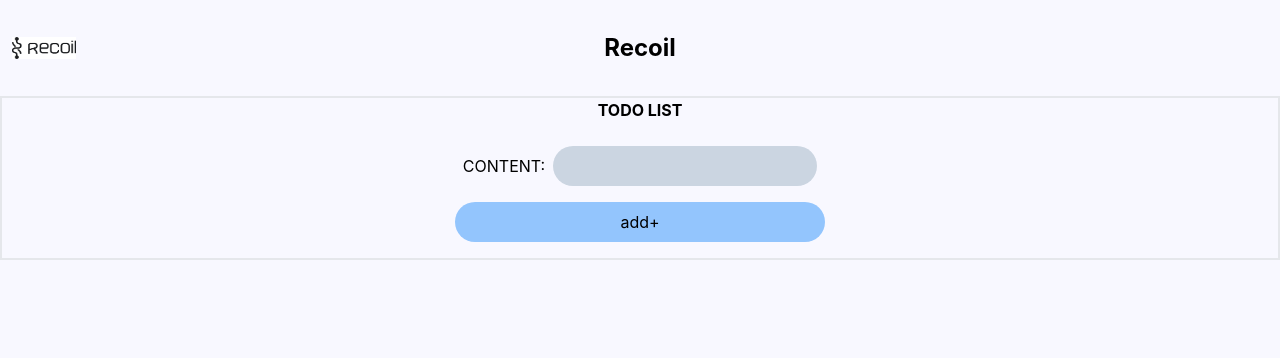
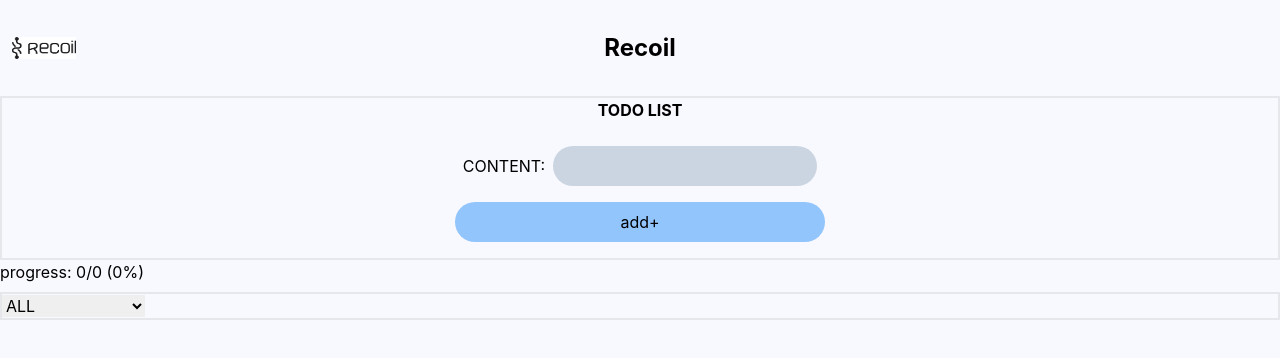
Before and after one commit to wonseok5/recoil-train, a Next.js app: page /todolist in a window 1280 px wide. Shown: the top 358 px of the page. Built offline with nearby package versions, Linux system fonts and the light colour scheme.

Commit message:
add user management

```diff
--- a/pages/index.tsx
+++ b/pages/index.tsx
@@ -13,6 +13,14 @@ const Home: NextPage = () => {
               <a className="font-bold text-blue-400 text-lg "> - TODO LIST</a>
             </Link>
           </li>
+          <li>
+            <Link href={"/user-management"}>
+              <a className="font-bold text-blue-400 text-lg ">
+                {" "}
+                - USER MANAGEMENT
+              </a>
+            </Link>
+          </li>
         </ul>
       </div>
     </Layout>
--- /dev/null
+++ b/pages/todolist/components/Filter.tsx
@@ -0,0 +1,26 @@
+import React, { ChangeEvent, ChangeEventHandler, useCallback } from "react";
+import cn from "classnames";
+import { useRecoilState, useRecoilValue } from "recoil";
+import { todoListFilterState } from "../state";
+const Filter = () => {
+  const [selectedFilter, setSelectedFilter] =
+    useRecoilState(todoListFilterState);
+  const updateFilter: ChangeEventHandler<HTMLSelectElement> = useCallback(
+    (e) => {
+      console.log(e.target.value);
+      setSelectedFilter(e.target.value as any);
+    },
+    [setSelectedFilter]
+  );
+  return (
+    <div className={cn("border-2 mt-2")}>
+      <select value={selectedFilter} onChange={updateFilter}>
+        <option value="SHOW_ALL">ALL</option>
+        <option value="SHOW_COMPLETED">COMPLETED</option>
+        <option value="SHOW_UNCOMPLETED">UNCOMPLETED</option>
+      </select>
+    </div>
+  );
+};
+
+export default Filter;
--- /dev/null
+++ b/pages/todolist/components/Summary.tsx
@@ -0,0 +1,14 @@
+import React from "react";
+import { useRecoilValue } from "recoil";
+import { todoListSummary } from "../state";
+import cn from "classnames";
+const Summary = () => {
+  const summary = useRecoilValue(todoListSummary);
+  return (
+    <div className={cn("flex")}>
+      progress: {summary.completed}/{summary.total} ({summary.percent})
+    </div>
+  );
+};
+
+export default Summary;
--- a/pages/todolist/index.tsx
+++ b/pages/todolist/index.tsx
@@ -6,11 +6,13 @@ import Layout from "../../components/Layout";
 import AddTodoListBtn from "./components/AddTodoListBtn";
 import EditTodoModal from "./components/EditTodoModal";
 import TodoListItem from "./components/TodoListItem";
-import { todoListState } from "./state";
+import { filteredTodoListState, todoListState } from "./state";
 import { Todo } from "./types";
-
+import cn from "classnames";
+import Filter from "./components/Filter";
+import Summary from "./components/Summary";
 const TodoListPage: NextPage = () => {
-  const todoList = useRecoilValue(todoListState);
+  const todoList = useRecoilValue(filteredTodoListState);
   const [selectedTodo, setSelectedTodo] = useState<Todo | null>(null);
   const onClickBackdrop = useCallback(() => {
     setSelectedTodo(null);
@@ -31,11 +33,13 @@ const TodoListPage: NextPage = () => {
           <AddTodoListBtn />
         </div>
         <div
-          className=""
+          className={cn("relative")}
           onClick={(e: any) => {
             console.log(e.target.dataset);
           }}
         >
+          <Summary />
+          <Filter />
           {todoList.map((todo) => (
             <TodoListItem
               key={todo.id}
--- a/pages/todolist/state/index.tsx
+++ b/pages/todolist/state/index.tsx
@@ -1,4 +1,47 @@
-import { atom } from "recoil";
+import { atom, selector } from "recoil";
 import { Todo } from "../types";
 
 export const todoListState = atom<Todo[]>({ key: "TodoList", default: [] });
+
+export const filteredTodoListState = selector({
+  key: "FilteredTodoList",
+  get: ({ get }) => {
+    const filter = get(todoListFilterState);
+    const list = get(todoListState);
+    switch (filter) {
+      case "SHOW_COMPLETED":
+        return list.filter((todo) => todo.isCompleted);
+      case "SHOW_UNCOMPLETED":
+        return list.filter((todo) => !todo.isCompleted);
+      default:
+        return list;
+    }
+  },
+});
+interface TodoListSummary {
+  total: number;
+  completed: number;
+  percent: string;
+}
+export const todoListSummary = selector<TodoListSummary>({
+  key: "TodoListStat",
+  get: ({ get }) => {
+    const todoList = get(todoListState);
+    const total = todoList.length;
+    const completed = todoList.filter((todo) => todo.isCompleted).length;
+    let percent = `${(completed / total) * 100}%`;
+    console.log(percent);
+    if (percent === "NaN%") {
+      console.log(123123);
+      percent = "0%";
+    }
+    return { total, completed, percent };
+  },
+});
+
+export const todoListFilterState = atom<
+  "SHOW_ALL" | "SHOW_COMPLETED" | "SHOW_UNCOMPLETED"
+>({
+  key: "TodoListFilter",
+  default: "SHOW_ALL",
+});
--- /dev/null
+++ b/pages/user-management/index.tsx
@@ -0,0 +1,12 @@
+import React from "react";
+import Layout from "../../components/Layout";
+
+const UserManagementPage = () => {
+  return (
+    <Layout>
+      <div>UserManagementPage</div>
+    </Layout>
+  );
+};
+
+export default UserManagementPage;
```
